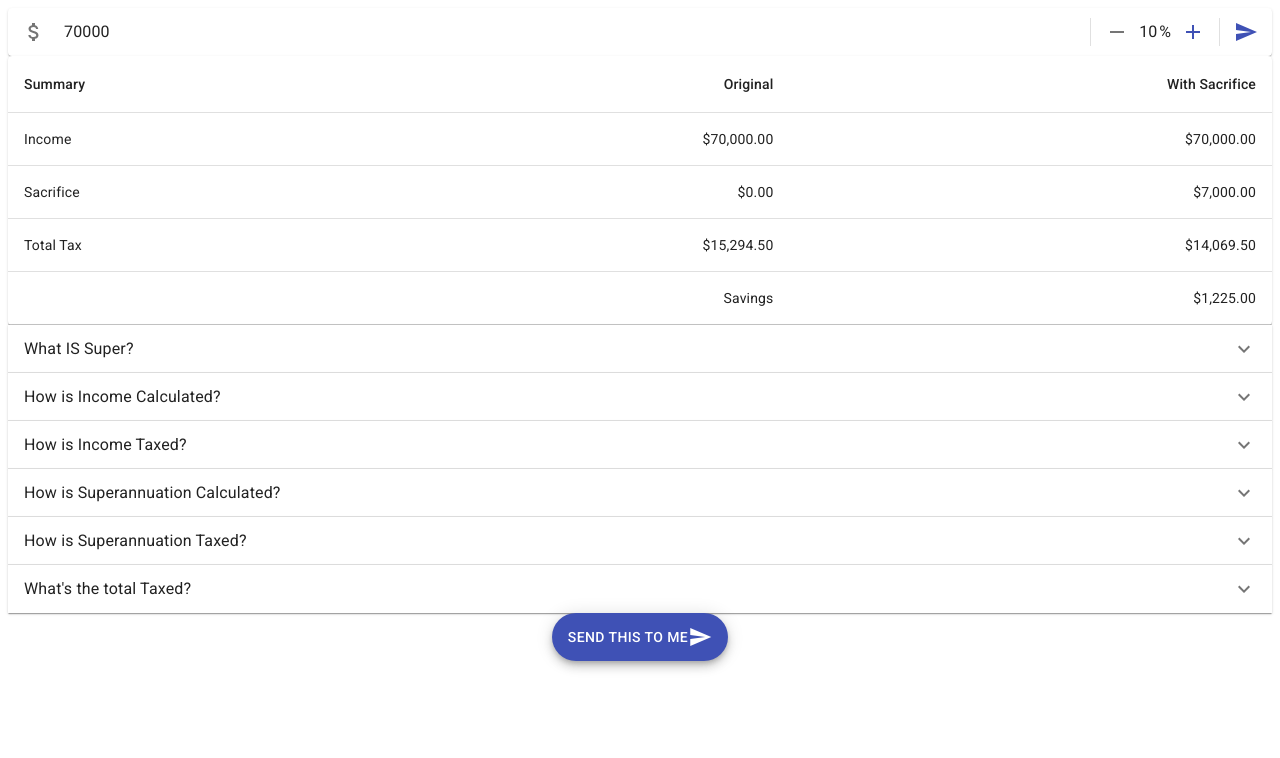
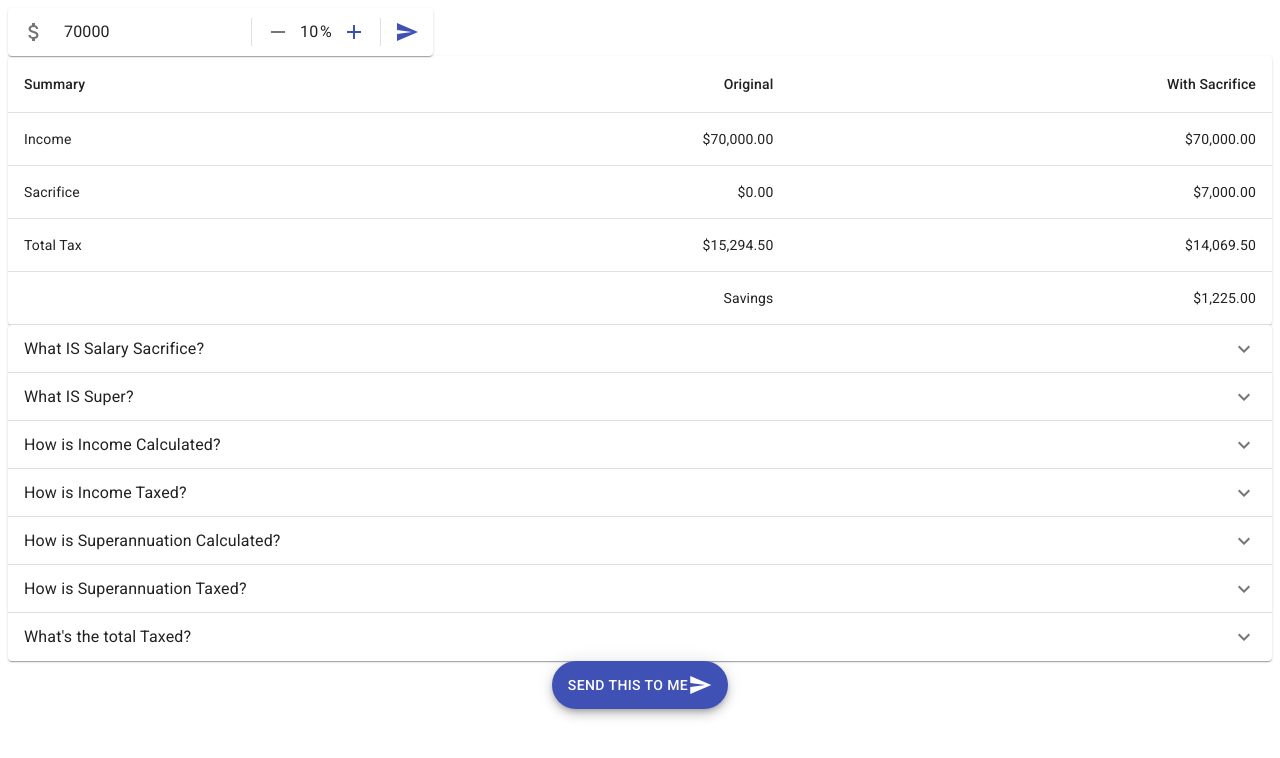
Before and after one commit to CardHeroAU/SuperCalculator, a React (Create React App) app: page / in a window 1280 px wide. Shown: the top 758 px of the page. Built offline with nearby package versions, Linux system fonts and the light colour scheme.

Commit message:
- Added FAQs

```diff
--- a/src/App.tsx
+++ b/src/App.tsx
@@ -38,13 +38,19 @@ function App() {
 
   return (
     <div>
-      <SuperInput sacrificeRate={sacrificeRate}
-                  totalIncome={totalIncome}
-                  updateSacrificeRate={(sacrificeRate) => updateSacrificeRate(sacrificeRate)}
-                  updateTotalIncome={(totalIncome) => updateIncome(totalIncome)}/>
+      <Box display="flex">
+        <SuperInput sacrificeRate={sacrificeRate}
+                    totalIncome={totalIncome}
+                    updateSacrificeRate={(sacrificeRate) => updateSacrificeRate(sacrificeRate)}
+                    updateTotalIncome={(totalIncome) => updateIncome(totalIncome)}/>
+      </Box>
       <SuperCalculatorProvider totalIncome={totalIncome} sacrificeRate={sacrificeRate}>
-        <SummaryTable />
-        <FAQs />
+        <Box>
+          <SummaryTable/>
+        </Box>
+        <Box>
+          <FAQs/>
+        </Box>
       </SuperCalculatorProvider>
       <Box display="flex">
         <Box m="auto">
--- a/src/components/SuperInput/index.tsx
+++ b/src/components/SuperInput/index.tsx
@@ -12,7 +12,7 @@ import AttachMoney from "@material-ui/icons/AttachMoney";
 import Remove from "@material-ui/icons/Remove";
 import Add from "@material-ui/icons/Add";
 import Send from "@material-ui/icons/Send";
-import React, {useState} from "react";
+import React from "react";
 import {makeStyles} from "@material-ui/core/styles";
 
 interface SuperInputProp {
@@ -47,7 +47,7 @@ export const SuperInput = ({totalIncome, sacrificeRate, updateTotalIncome, updat
 
   const classes = useStyles();
 
-  const [includeSuper, setIncludesSuper] = useState(true);
+  // const [includeSuper, setIncludesSuper] = useState(true);
 
   return (
     <Paper component="form" className={classes.root}>
--- /dev/null
+++ b/src/components/faq/WhatIsSalarySacrifice/index.tsx
@@ -0,0 +1,32 @@
+import {Accordion, AccordionDetails, AccordionSummary, Paper, Typography} from "@material-ui/core";
+import ExpandMoreIcon from '@material-ui/icons/ExpandMore';
+import React from "react";
+import image from "../../../assets/images/salary-sacrifice.png"
+
+export const WhatIsSalarySacrifice = () => {
+
+  return (
+    <Accordion>
+      <AccordionSummary
+        expandIcon={<ExpandMoreIcon />}
+        id="salary-sacrifice"
+        aria-controls="salary-sacrifice"
+      >
+        <Typography >What IS Salary Sacrifice?</Typography>
+      </AccordionSummary>
+      <AccordionDetails>
+        <div>
+          <Typography paragraph={true}>
+            Salary sacrifice means a part of pre-tax salary is sacrificed in return for benefits of a similar value, e.g. Superannuation.
+          </Typography>
+          <Typography paragraph={true}>
+            Salary sacrifice lowers your taxable income, which could lead to less tax.
+          </Typography>
+          <Paper variant="outlined">
+            <img src={image} alt="salary-sacrifice" width="100%" />
+          </Paper>
+        </div>
+      </AccordionDetails>
+    </Accordion>
+  )
+}
--- a/src/components/faq/WhatIsSuper/index.tsx
+++ b/src/components/faq/WhatIsSuper/index.tsx
@@ -21,7 +21,8 @@ export const WhatIsSuper = () => {
           <Typography paragraph={true}>
             Super (including super guarantee from your employer), is your money.
           </Typography>
-          <iframe src="https://www.youtube.com/embed/9tN5zYppkE0?controls=0" frameBorder="0"
+          <iframe title={"What is super"}
+                  src="https://www.youtube.com/embed/9tN5zYppkE0?controls=0" frameBorder="0"
                   allow="accelerometer; autoplay; clipboard-write; encrypted-media; gyroscope; picture-in-picture"
                   allowFullScreen/>
         </div>
--- a/src/components/faq/index.tsx
+++ b/src/components/faq/index.tsx
@@ -5,11 +5,13 @@ import {SuperTaxation} from "./SuperTaxation";
 import {TotalTaxation} from "./TotalTaxCalculation";
 import React from "react";
 import {WhatIsSuper} from "./WhatIsSuper";
+import {WhatIsSalarySacrifice} from "./WhatIsSalarySacrifice";
 
 export const FAQs = () => {
   return (
     <>
-      <WhatIsSuper/>
+      <WhatIsSalarySacrifice />
+      <WhatIsSuper />
       <IncomeCalculation/>
       <IncomeTaxation/>
       <SuperCalculation/>
```
Also changed, not shown: 1 other file (tests, documents, lock files or other folders).
